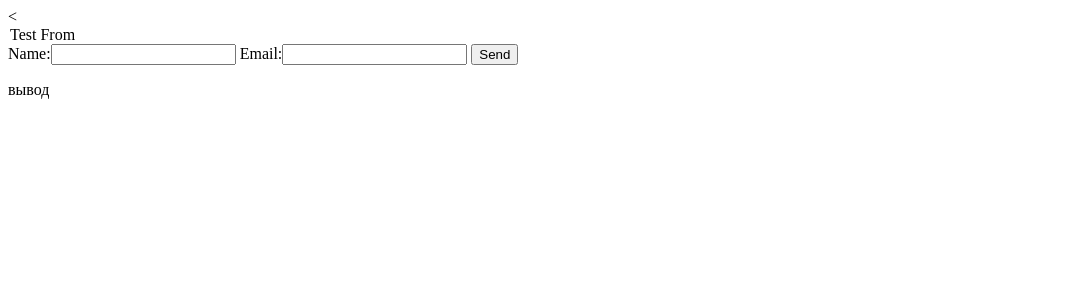
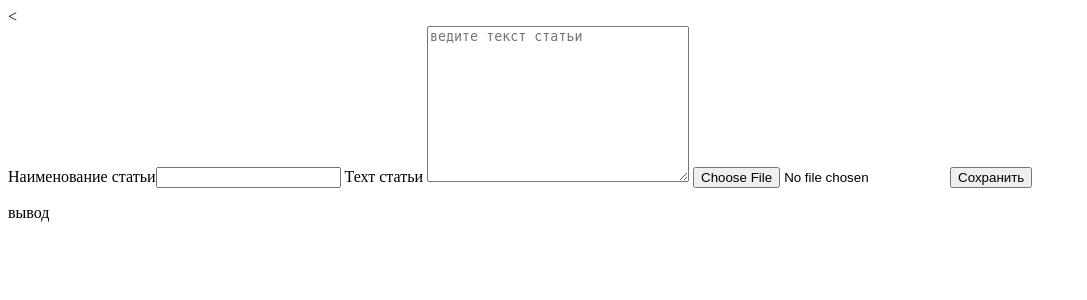
Before and after one commit to ghostrider070008/Ajax, a PHP site: page / in a window 1280 px wide. Shown: the top 300 px of the page, without its empty margins (0-1087 px from the left). Run offline with PHP 8.4, Linux system fonts and the light colour scheme.

Commit message:
Отправка файлов на сервер аякс

```diff
--- a/index.php
+++ b/index.php
@@ -8,11 +8,13 @@
     <script type="text/javascript" src="js/jquery.js"></script>
 </head>
 <body>
-    <form method="POST" id="formx" action="javascript:void(null);" onsubmit="call()">
-        <legend>Test From</legend>
-        <label for="name">Name:</label><input id="name" name="name" value="" type="text">
-        <label for="email">Email:</label><input id="email" name="email" value="" type="text">
-        <input value="Send" type="submit">
+    <form method="POST" id="formx" action="javascript:void(null);" onsubmit="call()" enctype='multipart/form-data'>
+
+        <label for="title">Наименование статьи</label><input id="title" name="title" value="" type="text">
+        <label for="text">Техт статьи</label>
+        <textarea name="text" id="text" cols="30" rows="10" placeholder="ведите текст статьи"></textarea>
+        <input type='file' name='filename' size='10'>
+        <input value="Сохранить" type="submit">
     </form>
     <div id="results">вывод</div>
 
--- a/js/script.js
+++ b/js/script.js
@@ -1,3 +1,11 @@
+let files;
+
+$('input[type=file]').change(function(){
+    files = this.files;
+});
+
+
+
 function call() {
     let msg   = $('#formx').serialize();
     $.ajax({
--- a/res.php
+++ b/res.php
@@ -1,4 +1,5 @@
 <?php
 echo "<pre>";
 print_r($_POST);
+var_dump($_FILES);
 echo "</pre>";
```
